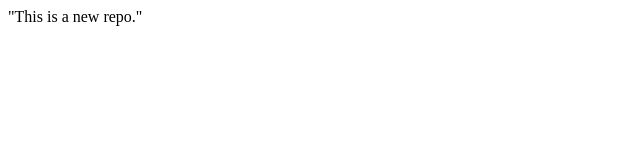
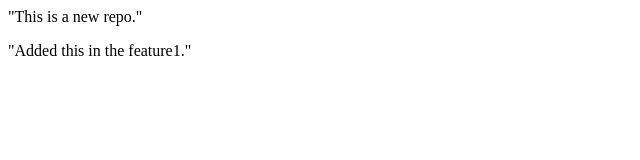
Before and after one commit to ravi-vinay/localrepo, a plain HTML site: page index.html in a window 1280 px wide. Shown: the whole page, without its empty margins (0-640 px from the left). Drawn offline with Linux system fonts and the light colour scheme.

Commit message:
Added a line in feature1 - index

```diff
--- a/index.html
+++ b/index.html
@@ -1 +1,2 @@
 <p>"This is a new repo."</p>
+<p> "Added this in the feature1."</p>
```
